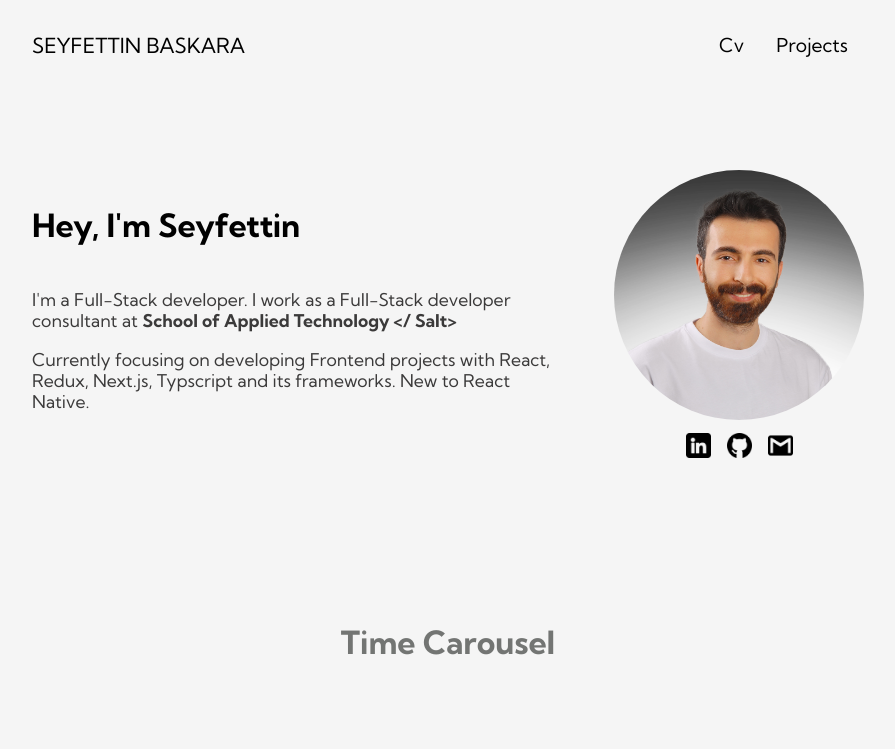
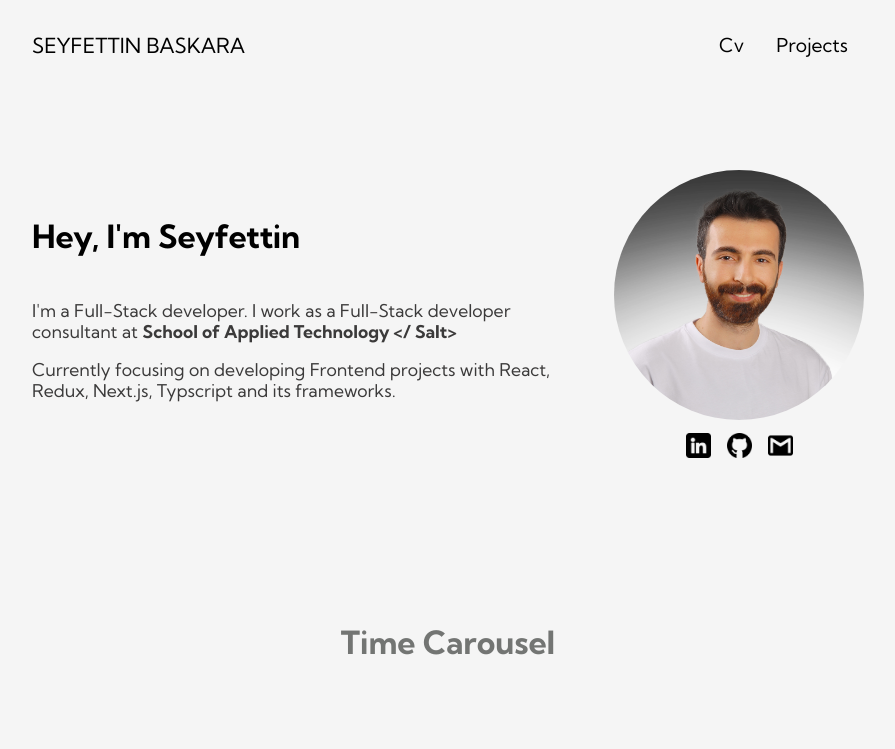
Before and after one commit to SeyfBaskara/Portfolio, a Next.js app: page / in a window 1280 px wide. Shown: the top 749 px of the page, without its empty margins (192-1087 px from the left). Built offline with nearby package versions, Linux system fonts and the light colour scheme.

Commit message:
remove text from preview widget2

```diff
--- a/components/Preview.tsx
+++ b/components/Preview.tsx
@@ -24,8 +24,8 @@ const Preview: React.FC = () => {
                      <span className={styles.preview__span}>School of Applied Technology &lt;/ Salt&gt;</span>
                   </p>
                   <p>
-                     Currently focusing on developing Frontend projects with React, Redux, Next.js, Typscript and its frameworks.
-                     New to React Native.
+                     Currently focusing on developing Frontend projects with React, Redux, Next.js, Typscript and its
+                     frameworks.
                   </p>
                </div>
             </section>
@@ -38,7 +38,13 @@ const Preview: React.FC = () => {
                      return (
                         <a
                            key={path}
-                           href={path === 'linkedin' ? data.linkedinUrl : path === 'github' ? data.githubUrl : data.gmailUrl}
+                           href={
+                              path === 'linkedin'
+                                 ? data.linkedinUrl
+                                 : path === 'github'
+                                 ? data.githubUrl
+                                 : data.gmailUrl
+                           }
                            target="_blank"
                            rel="noreferrer"
                         >
```
